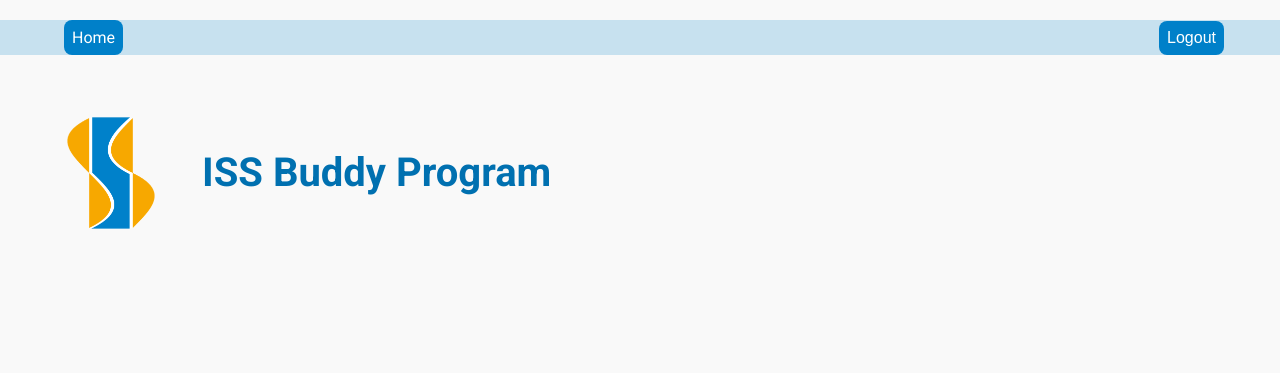
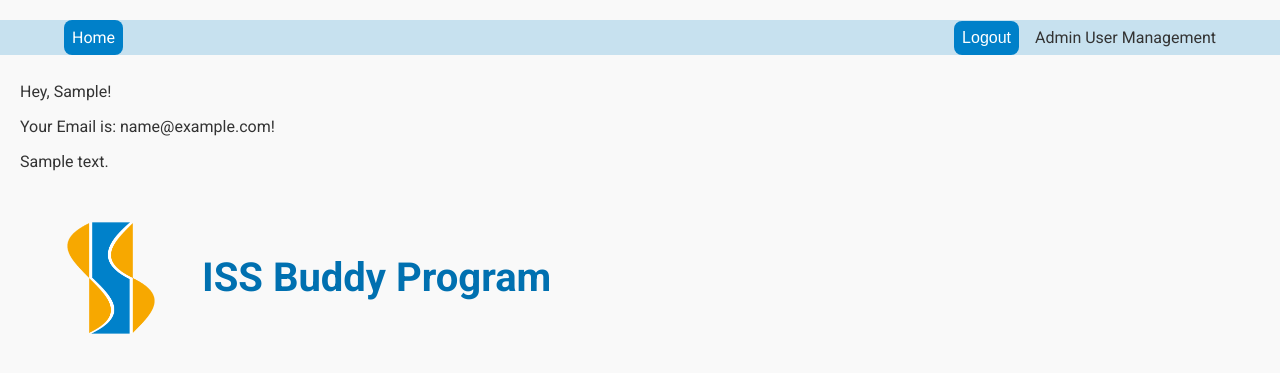
Before and after one commit to malinviveka/buddy-matching, a Django app: page / in a window 1280 px wide. Shown: the top 373 px of the page. Run offline with Django 5.2, Linux system fonts and the light colour scheme; a user stored in the database is signed in; tables that the repository leaves empty hold one stand-in row (values such as "Sample post").

Commit message:
Minor Bugfix

```diff
--- a/myproject/helloapp/templates/helloapp/base.html
+++ b/myproject/helloapp/templates/helloapp/base.html
@@ -21,6 +21,10 @@
                 {% csrf_token %}
                 <button type="submit" class="title">Logout</button>
             </form>
+            {% if user.is_staff %}
+                <a href="{% url 'admin_user_list' %}">Admin User Management</a>
+            {% endif %}
+
         {% else %}
             <!-- Login -->
             <a class="title {% if request.path == '/login/' %}active{% endif %}" href="{% url 'login' %}">Login</a>
--- a/myproject/helloapp/templates/helloapp/homepage.html
+++ b/myproject/helloapp/templates/helloapp/homepage.html
@@ -7,6 +7,16 @@
 {% block content %}
     <script src="{% static 'helloapp/main.js' %}" defer></script> <!-- Link to compiled JavaScript -->
     <h1>{{ message }}</h1> <!--MOCK-->
+
+    <!-- Das folgende ist nur zum testen, damit man beim nachvollziehen kann, als was man gerade angemeldet ist, aber eigtl ist das doch ne ganz coole Idee, das man namentlich begrüßt wird, oder?-->
+    {% if user.is_authenticated %}
+    <p>Hey, {{ user.first_name }}!</p>
+    <p>Your Email is: {{ user.email }}!</p>
+    {% endif %}
+    <!-- Das folgende ist dynamisch anpassbarer Text, wie gefordert. (man kann ihn, wenn man als staff angemeldet ist unter admin user management verändern) Man kann das theoretisch natürlich noch erweitern, um auch Titel uns sowas zu verändern, aber das hier soll erstmal so ein proof of concept sein^^-->
+    <p>{{ homepage_text.content }}</p>
+
+
 
     <div class="homepage-header">
         <img src="{% static 'images/no_background_iss_logo.png' %}" alt="Logo" class="iss_logo">
```
